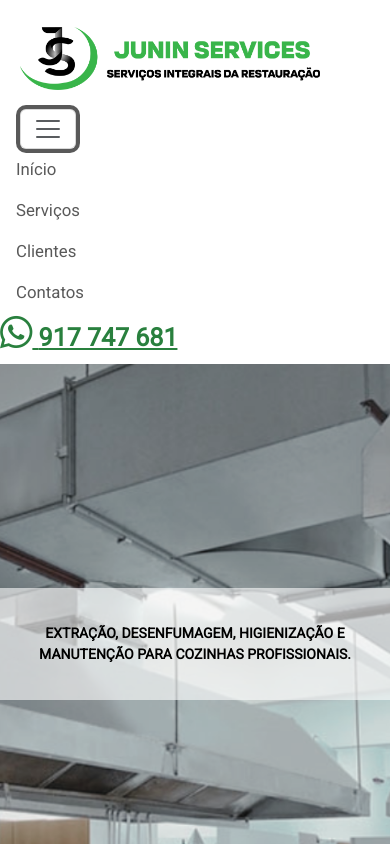
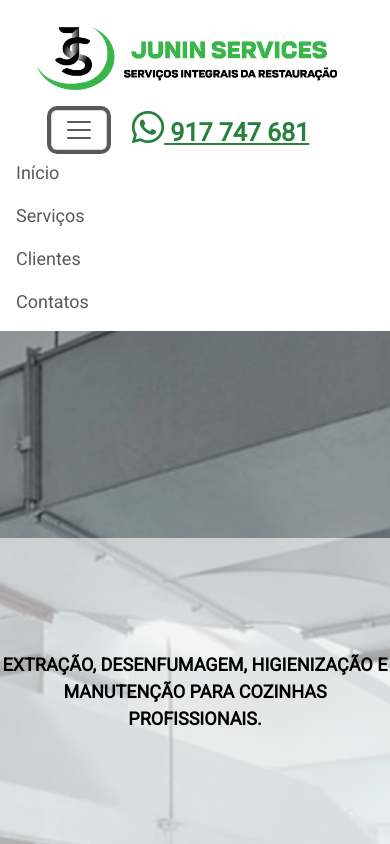
Before and after one commit to juninservices/juninservices.github.io, a plain HTML site: page index.html in a window 390 px wide. Both pictures are taken after a click on the button "Toggle navigation". Shown: the top 844 px of the page. Drawn offline with nearby package versions, Linux system fonts and the light colour scheme.

Commit message:
fix: navbar for mobile

```diff
--- a/assets/style.css
+++ b/assets/style.css
@@ -16,9 +16,13 @@ body {
 
 .navbar-ico {
     margin: 0.7em 1em;
+    display: flex;
+    justify-content: center;
+    align-items: center;
 }
 
 .lblWhatsapp {
+    margin-left: 1em;
     color: #29803e;
     font-size: 25px;
     padding-right: 2em;
@@ -554,6 +558,10 @@ body {
     .section_contact_bar {
         font-size: 1.4em;
     }
+    .nav-item {
+        margin-left: 1rem;
+    }
+
 }
 
 @media (max-width: 768px) {
@@ -582,11 +590,26 @@ body {
         height: auto;
     }
 
-    .navbar-ico {
+    .nav-item {
+        margin-left: 1rem;
+    }
+
+    .navbar-brand {
+        width: 100vw;
         display: flex;
         justify-content: center;
         align-items: center;
     }
+    .navbar-options {
+        width: 100vw;
+        display: flex;
+        justify-content: center;
+        align-items: center;
+    }
+    .lblWhatsapp {
+        margin-left: 1em;
+    }
+}
 
 }
 
@@ -632,6 +655,7 @@ body {
     .servicios div a {
         font-size: 1em;
     }
+
     .section_contact_bar {
         font-size: 0.9em;
     }
@@ -640,9 +664,19 @@ body {
         margin-left: 1rem;
     }
 
-    .navbar-ico {
+    .navbar-brand {
+        width: 100vw;
         display: flex;
         justify-content: center;
         align-items: center;
     }
+    .navbar-options {
+        width: 100vw;
+        display: flex;
+        justify-content: center;
+        align-items: center;
+    }
+    .lblWhatsapp {
+        margin-left: 1em;
+    }
 }
--- a/index.html
+++ b/index.html
@@ -28,10 +28,18 @@
                 <img src="assets/img/logo.png" width="300" alt="Junin Services" />
             </div>
         </a>
-        <button id="navbarNavButton" class="navbar-toggler" type="button" data-toggle="collapse" data-target="#navbarNav" aria-controls="navbarNav" aria-expanded="false" aria-label="Toggle navigation">
-            <span class="navbar-toggler-icon"></span>
-        </button>
+        <div class="navbar-options">
+            <button id="navbarNavButton" class="navbar-toggler" type="button" data-toggle="collapse" data-target="#navbarNav" aria-controls="navbarNav" aria-expanded="false" aria-label="Toggle navigation">
+                <span class="navbar-toggler-icon"></span>
+            </button>
 
+            <div class="navbar-contact">
+                <a href="tel:+351917747681" target="_blank" id="ph" class="lblWhatsapp">
+                    <i class="fa-brands fa-whatsapp" style="font-size: 37px;"></i>
+                    <span itemprop="telephone">917 747 681</span>
+                </a>
+            </div>
+        </div>
         <div class="collapse navbar-collapse" id="navbarNav">
             <ul class="navbar-nav">
                 <li class="nav-item active">
@@ -49,10 +57,8 @@
             </ul>
         </div>
 
-        <a href="tel:+351917747681" target="_blank" id="ph" class="lblWhatsapp">
-            <i class="fa-brands fa-whatsapp" style="font-size: 37px;"></i>
-            <span itemprop="telephone">917 747 681</span>
-        </a>
+
+
     </nav>
 
     <section class="section1">
```
